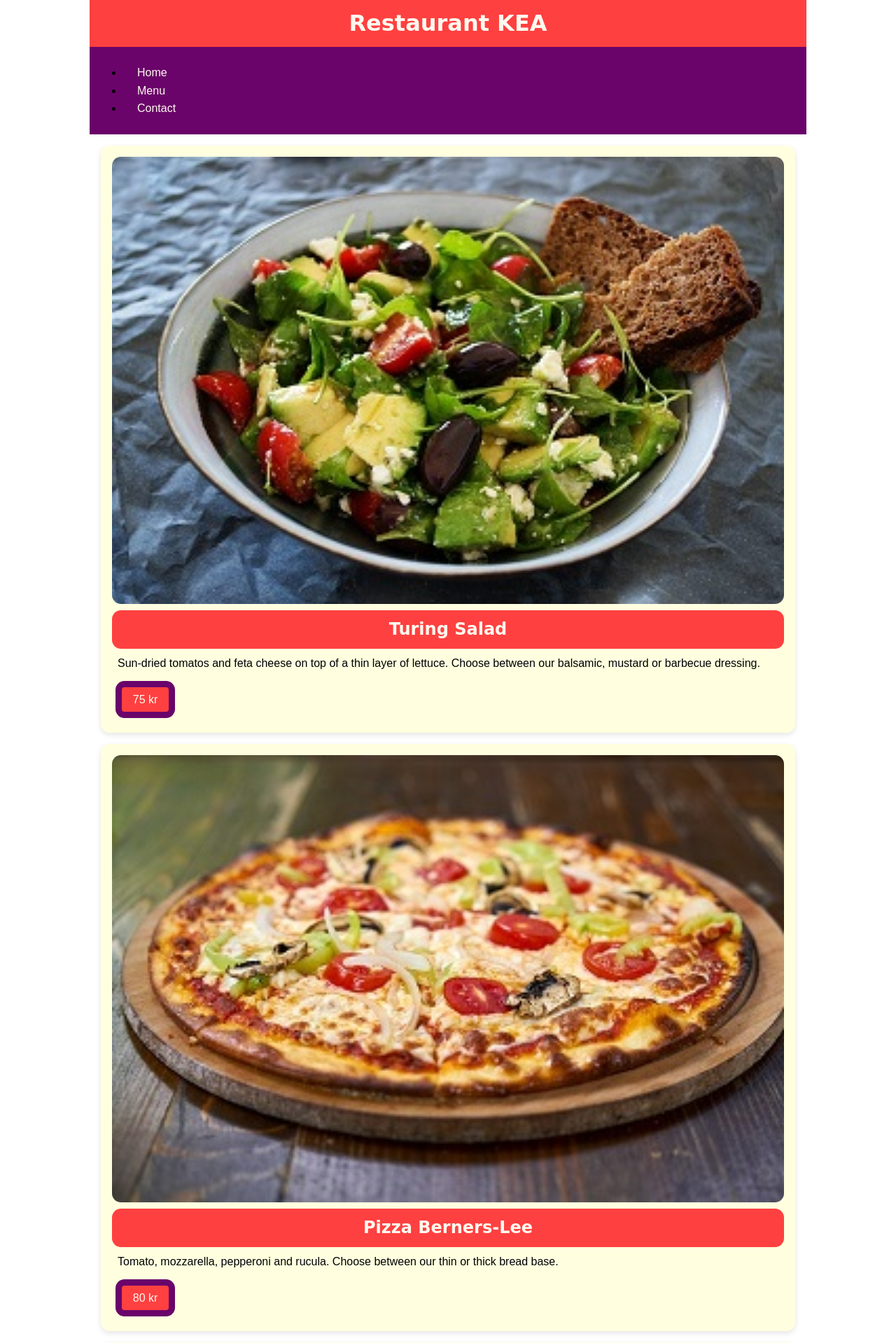
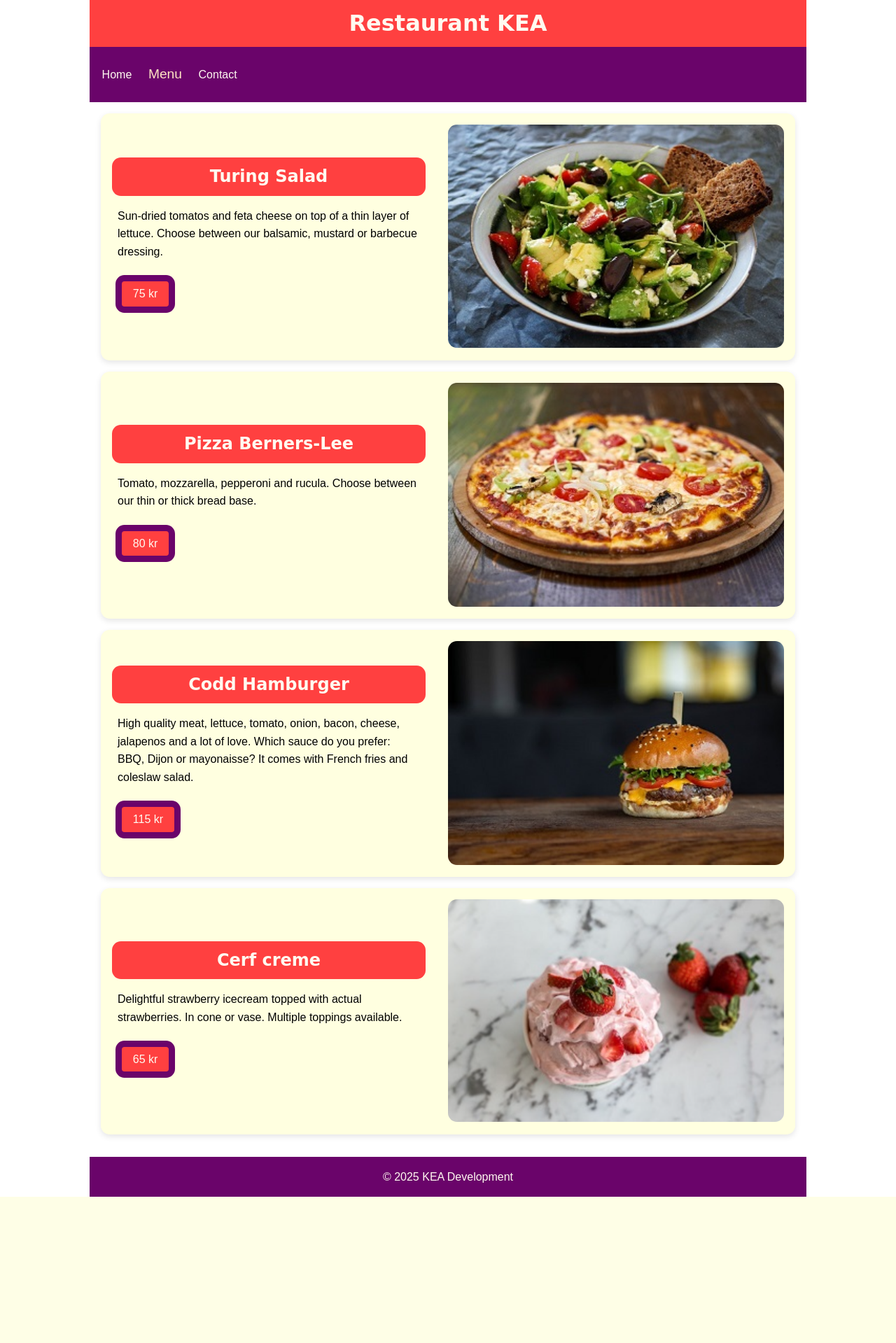
Before and after one commit to simon-stentoft/CSSRestaurant, a Python web app: template templates/menu.html in a window 1280 px wide. Shown: the top 1919 px of the page at 70% size. After the commit the page ends 1710 px from the top, so only its background shows below. Run offline with Jinja, Linux system fonts and the light colour scheme; the template is opened without the code that fills it, so the values that code supplies are empty.

Commit message:
menutablet done

```diff
--- a/static/css/menu.css
+++ b/static/css/menu.css
@@ -0,0 +1,65 @@
+@import "styles.css";
+
+div.menu-card {
+  padding: 1rem;
+  background-color: var(--backgroundColorCard);
+  border-radius: 0.8rem;
+  box-shadow: 0 0.2rem 0.5rem var(--menuCardBoxShadow);
+}
+
+div.menu-card h2 {
+  margin: 0;
+  padding: 0.5rem;
+  text-align: center;
+  background-color: var(--backgroundColorHeader);
+  color: var(--colorTextSecondary);
+  border-radius: 0.8rem;
+  font-family: var(--headerTextFont);
+}
+
+div.menu-card p {
+  margin: 0;
+  padding: 0.5rem;
+  text-align: left;
+}
+
+div.menu-card .price {
+  display: inline-block;
+  padding: 0.3rem 1rem;
+  margin: 0.3rem;
+  background-color: var(--backgroundColorHeader);
+  color: var(--colorTextSecondary);
+  border: 0.6rem solid var(--backgroundColorSecondary);
+  border-radius: 0.8rem;
+  text-align: center;
+}
+
+@media (min-width: 768px) {
+  div.menu-card {
+    display: flex;
+    gap: 1rem;
+    align-items: center;
+    justify-content: space-between;
+
+    > img {
+      width: 50%;
+      height: auto;
+      border-radius: 0.8rem;
+      margin-left: 1rem;
+      object-fit: cover;
+      max-width: 50rem;
+    }
+  }
+  div.menu-card img {
+    order: 2;
+  }
+  div.menu-card-content {
+    display: flex;
+    flex-direction: column;
+    gap: 0.5rem;
+    flex: 1;
+  }
+  div.menu-card .price {
+    align-self: flex-start;
+  }
+}
--- a/static/css/styles.css
+++ b/static/css/styles.css
@@ -46,24 +46,30 @@ nav {
   background-color: var(--backgroundColorSecondary);
   text-align: center;
   padding: 0.5rem;
+  > ul {
+    list-style-type: none;
+    padding-left: 0;
+
+    > li {
+      display: block;
+      border-bottom: 0.1rem solid var(--colorNavActive);
+      &:nth-of-type(3) {
+        border-bottom: none;
+      }
+    }
+  }
 }
 
 nav a {
   text-decoration: none;
   color: var(--colorTextSecondary);
   margin: 0.1rem;
-  display: block;
   padding: 0;
-  border-bottom: 0.1rem solid var(--colorNavActive);
 }
 
-nav a.active {
+nav a.selected {
   color: var(--colorNavActive);
   font-size: 1.2rem;
-}
-
-nav a:last-child {
-  border-bottom: none;
 }
 
 main {
@@ -85,126 +91,13 @@ section img {
   margin-bottom: 0.1rem;
 }
 
-section div:not(.menu-card) p {
-  margin: 0;
-  font-size: 1rem;
-  line-height: 1.4;
-  color: var(--colorTextQualities);
-}
-
-div.menu-card {
-  padding: 1rem;
-  background-color: var(--backgroundColorCard);
-  border-radius: 0.8rem;
-  box-shadow: 0 0.2rem 0.5rem var(--menuCardBoxShadow);
-}
-
-div.menu-card h2 {
-  margin: 0;
-  padding: 0.5rem;
-  text-align: center;
-  background-color: var(--backgroundColorHeader);
-  color: var(--colorTextSecondary);
-  border-radius: 0.8rem;
-  font-family: var(--headerTextFont);
-}
-
-div.menu-card p {
-  margin: 0;
-  padding: 0.5rem;
-  text-align: left;
-}
-
-div.menu-card .price {
-  display: inline-block;
-  padding: 0.3rem 1rem;
-  margin: 0.3rem;
-  background-color: var(--backgroundColorHeader);
-  color: var(--colorTextSecondary);
-  border: 0.6rem solid var(--backgroundColorSecondary);
-  border-radius: 0.8rem;
-  text-align: center;
-}
-
-blockquote {
-  margin: 0;
-  padding: 0.5rem;
-  font-style: italic;
-  padding-left: 1rem;
-  background-color: var(--backgroundColorBlockQuote);
-  border-radius: 0.8rem;
-}
-
-/* Contact page styling */
-.contact-page .contact-info {
-  text-align: left;
-}
-.contact-page .contact-info #imgMap {
-  border: 0.15rem solid var(--colorPrimary);
-  padding: 0.8rem;
-  box-sizing: border-box;
-}
-
-.contact-page .contact-info p {
-  margin: 0;
-  padding: 0;
-  > span.span-contact-info {
-    font-weight: bold;
-  }
-}
-
-.contact-form {
-  margin: 0;
-}
-
-.form-container {
-  padding: 1rem;
-  border: 0.1rem solid var(--colorPrimary);
-  border-radius: 0.8rem;
-  margin: 0;
-  > input,
-  textarea {
-    width: 100%;
-  }
-  > textarea {
-    height: 5rem;
-  }
-  > button {
-    cursor: pointer;
-    width: 5rem;
-    border: 0.1rem solid var(--colorPrimary);
-    border-radius: 0.3rem;
-    padding: 0.5rem;
-  }
-}
-
 @media (min-width: 768px) {
   nav {
     text-align: left;
-  }
-  nav a {
-    display: inline-block;
-    margin: 0 1.25rem;
-    border-bottom: none;
-  }
-  .home-page {
-    display: flex;
-    flex-direction: row;
-    align-items: center;
+    > ul > li {
+      display: inline-block;
+      margin: 0 0.5rem;
+      border-bottom: none;
+    }
   }
 }
-
-@media (min-width: 1024px) {
-  .contact-page {
-    display: flex;
-    gap: 1rem;
-  }
-
-  .contact-page .contact-info {
-    flex: 1;
-  }
-
-  .contact-page .contact-form {
-    flex: 1;
-  }
-}
--- a/templates/menu.html
+++ b/templates/menu.html
@@ -3,73 +3,82 @@
   <head>
     <meta charset="UTF-8" />
     <meta name="viewport" content="width=device-width, initial-scale=1.0" />
-    <link rel="stylesheet" href="/static/css/styles.css" />
-    <title>Restaurant KEA: Home</title>
+    <link rel="stylesheet" href="../static/css/menu.css" />
+    <title>Restaurant KEA: Menu</title>
   </head>
   <body>
     <header>
       <h1 id="titleHead">Restaurant KEA</h1>
+    </header>
     <nav aria-label="Main navigation">
       <ul>
-          <li><a href="/templates/index.html">Home</a></li>
-          <li><a href="/templates/menu.html">Menu</a></li>
-          <li><a href="/templates/contact.html">Contact</a></li>
+        <li><a href="index.html" title="Home page">Home</a></li>
+        <li><a href="menu.html" title="Menu page" class="selected">Menu</a></li>
+        <li><a href="contact.html" title="Contact page">Contact</a></li>
       </ul>
     </nav>
-    </header>
     <main>
       <section class="menu-items">
         <div class="menu-card">
           <img
-            src="/static/assets/restaurant_assets/img/salad.jpg"
+            src="../static/assets/restaurant_assets/img/salad.jpg"
             alt="Salad"
           />
+          <div class="menu-card-content">
             <h2>Turing Salad</h2>
             <p>
-            Sun-dried tomatos and feta cheese on top of a thin layer of lettuce.
-            Choose between our balsamic, mustard or barbecue dressing.
+              Sun-dried tomatos and feta cheese on top of a thin layer of
+              lettuce. Choose between our balsamic, mustard or barbecue
+              dressing.
             </p>
             <p class="price">75 kr</p>
+          </div>
         </div>
 
         <div class="menu-card">
           <img
-            src="/static/assets/restaurant_assets/img/pizza.jpg"
+            src="../static/assets/restaurant_assets/img/pizza.jpg"
             alt="Pizza"
           />
+          <div class="menu-card-content">
             <h2>Pizza Berners-Lee</h2>
             <p>
-            Tomato, mozzarella, pepperoni and rucula. Choose between our thin or
-            thick bread base.
+              Tomato, mozzarella, pepperoni and rucula. Choose between our thin
+              or thick bread base.
             </p>
             <p class="price">80 kr</p>
+          </div>
         </div>
 
         <div class="menu-card">
           <img
-            src="/static/assets/restaurant_assets/img/burger.jpg"
+            src="../static/assets/restaurant_assets/img/burger.jpg"
             alt="Burger"
           />
+          <div class="menu-card-content">
             <h2>Codd Hamburger</h2>
             <p>
-            High quality meat, lettuce, tomato, onion, bacon, cheese, jalapenos
-            and a lot of love. Which sauce do you prefer: BBQ, Dijon or
-            mayonaisse? It comes with French fries and coleslaw salad.
+              High quality meat, lettuce, tomato, onion, bacon, cheese,
+              jalapenos and a lot of love. Which sauce do you prefer: BBQ, Dijon
+              or mayonaisse? It comes with French fries and coleslaw salad.
             </p>
             <p class="price">115 kr</p>
+          </div>
         </div>
 
         <div class="menu-card">
           <img
-            src="/static/assets/restaurant_assets/img/cerfcreme.png"
+            src="../static/assets/restaurant_assets/img/cerfcreme.png"
             alt="Cerf Cream"
           />
+          <div class="menu-card-content">
             <h2>Cerf creme</h2>
             <p>
               Delightful strawberry icecream topped with actual strawberries. In
               cone or vase. Multiple toppings available.
             </p>
             <p class="price">65 kr</p>
+          </div>
         </div>
       </section>
     </main>
```
Also changed, not shown: static/css/contact.css (+58 -0 lines), static/css/home.css (+28 -0 lines), templates/contact.html (+15 -11 lines), templates/index.html (+11 -9 lines). Lines whose indentation alone changed are shown as unchanged.
